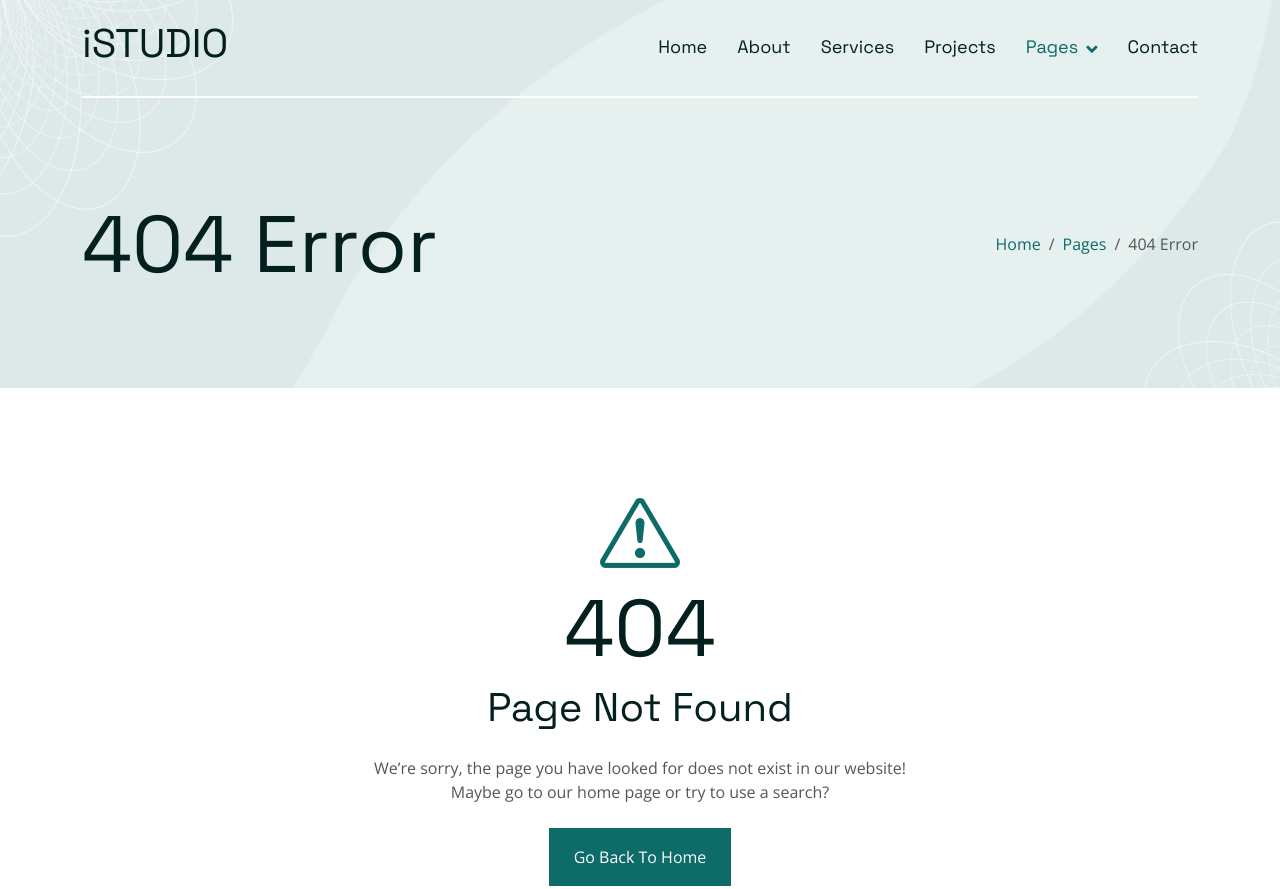
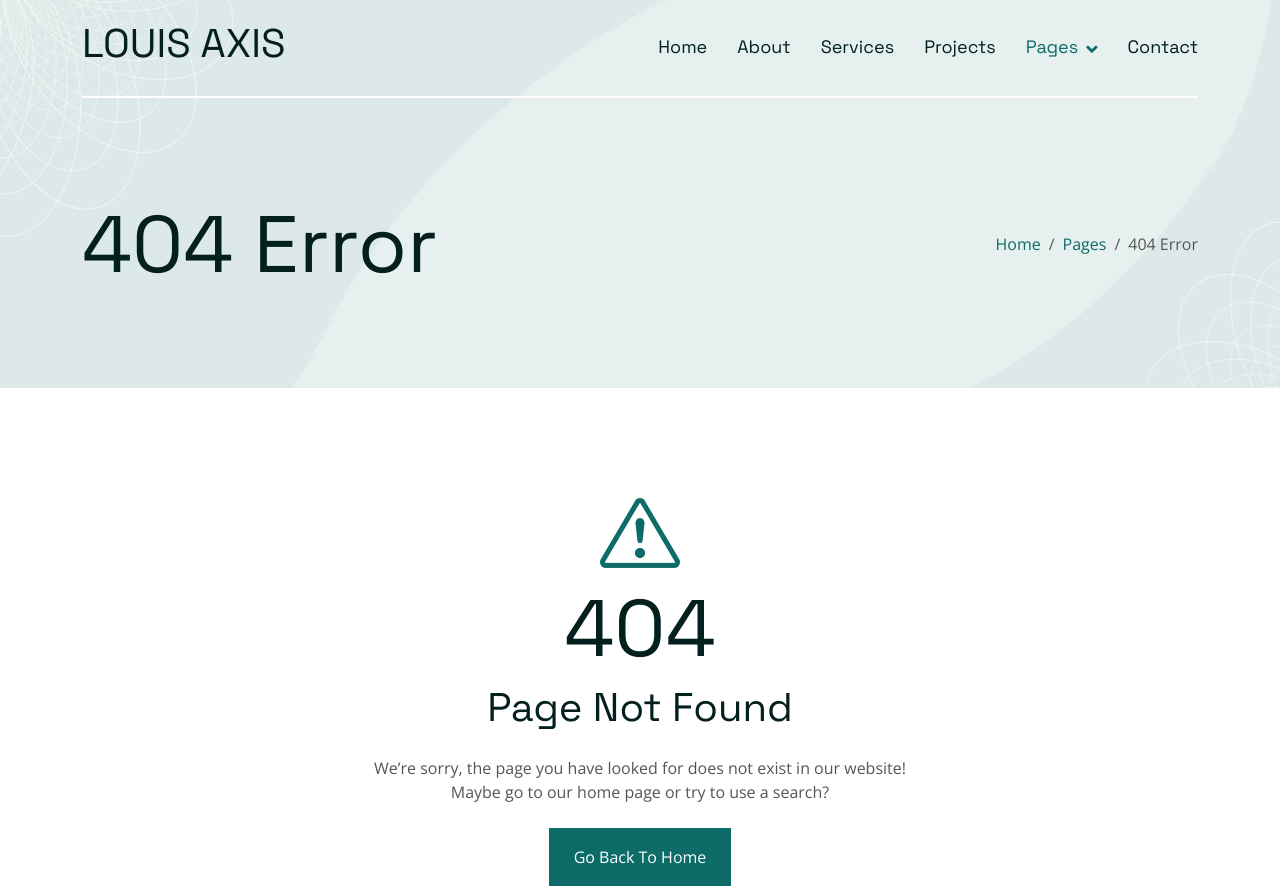
Before and after one commit to vanonshati/LOUIS_AXIS, a plain HTML site: page 404.html in a window 1280 px wide. Shown: the top 889 px of the page. Drawn offline with nearby package versions, Linux system fonts and the light colour scheme.

Commit message:
Update 404.html

```diff
--- a/404.html
+++ b/404.html
@@ -47,7 +47,7 @@
         <div class="container">
             <nav class="navbar navbar-expand-lg navbar-light border-bottom border-2 border-white">
                 <a href="index.html" class="navbar-brand">
-                    <h1>iSTUDIO</h1>
+                    <h1>LOUIS AXIS</h1>
                 </a>
                 <button type="button" class="navbar-toggler ms-auto me-0" data-bs-toggle="collapse"
                     data-bs-target="#navbarCollapse">
```
